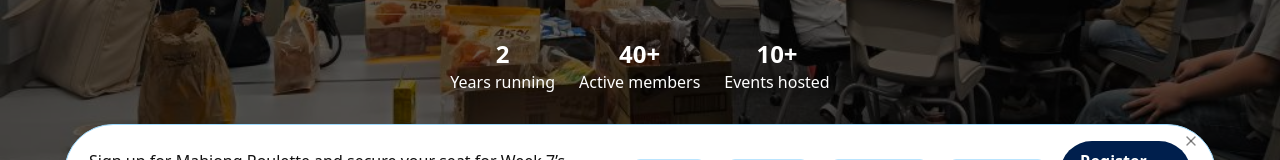
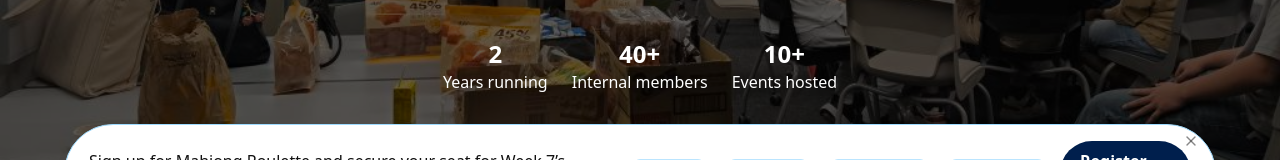
Before and after one commit to Carlswoon/MCBS-Website, a React (Vite) app: page /join in a window 1280 px wide. Shown: the part 554-714 px from the top of the page. Built offline with nearby package versions, Linux system fonts and the light colour scheme.

Commit message:
fixed typo

```diff
--- a/src/pages/JoinMCBS.jsx
+++ b/src/pages/JoinMCBS.jsx
@@ -69,7 +69,7 @@ export default function Join() {
             </div>
             <div>
               <p className="font-bold text-xl sm:text-2xl">40+</p>
-              <p>Active members</p>
+              <p>Internal members</p>
             </div>
             <div>
               <p className="font-bold text-xl sm:text-2xl">10+</p>
```
